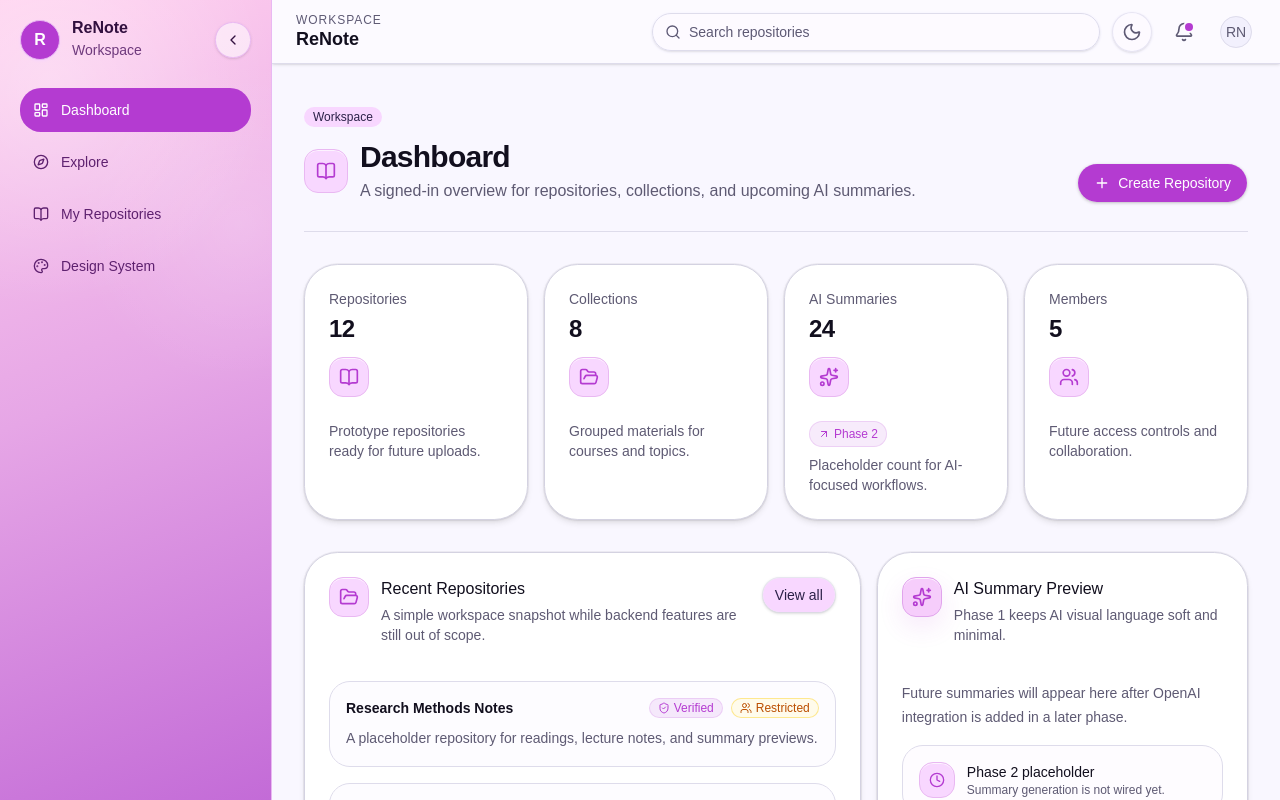
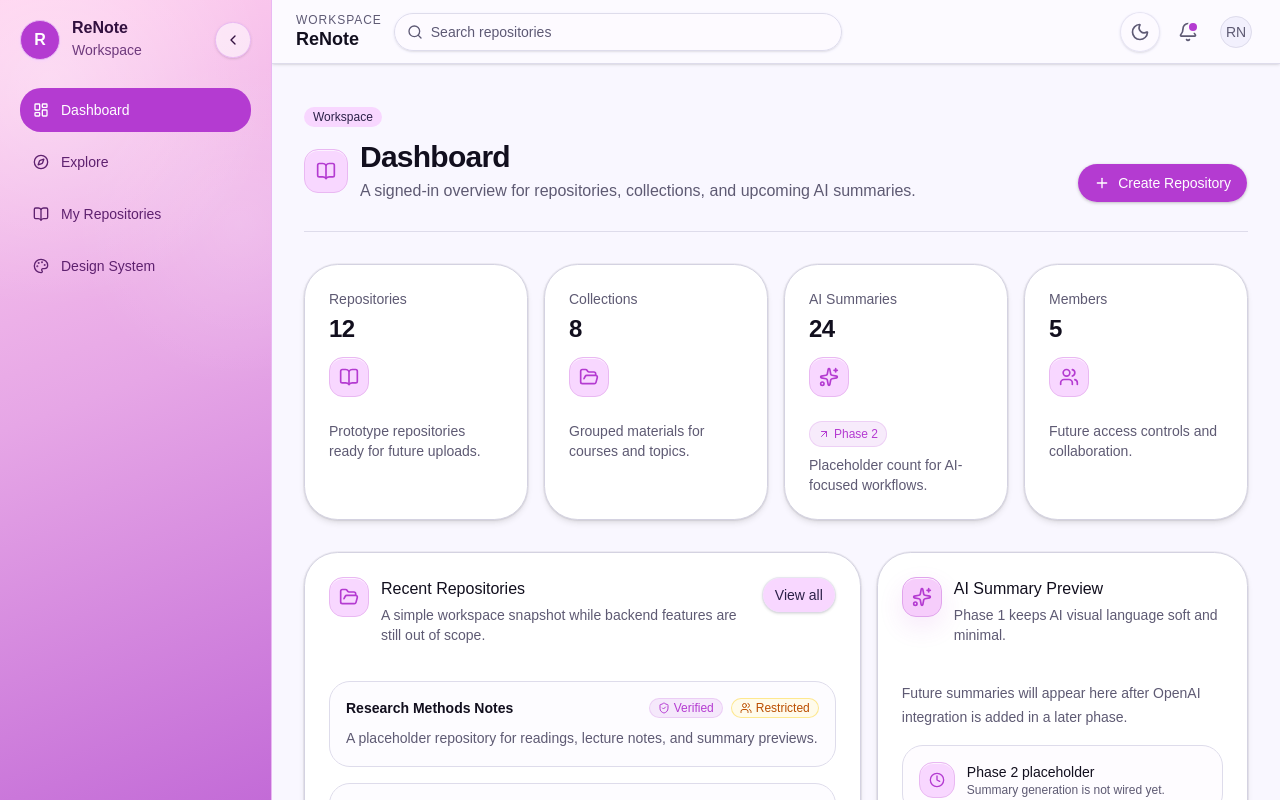
Before and after one commit to AlihCA/renote-development, a React (Vite) app in the folder renote/: page /app/dashboard in a window 1280 px wide. Built offline with nearby package versions, Linux system fonts and the light colour scheme.

Commit message:
Phase 2: Fix Mobile Layout

```diff
--- a/renote/src/components/layout/AppTopbar.jsx
+++ b/renote/src/components/layout/AppTopbar.jsx
@@ -122,7 +122,7 @@ function AppTopbar() {
         <h1 className="truncate text-lg font-semibold leading-tight">ReNote</h1>
       </div>
 
-      <div className="ml-auto hidden w-full max-w-md lg:block">
+      <div className="hidden w-full max-w-md lg:block">
         <div className="renote-input-shell">
           <Search className="pointer-events-none absolute left-3 top-1/2 size-4 -translate-y-1/2 text-muted-foreground" />
           <Input
@@ -133,6 +133,7 @@ function AppTopbar() {
         </div>
       </div>
 
+      <div className="ml-auto flex items-center gap-2">
         <Button
           aria-label={isDark ? "Switch to light mode" : "Switch to dark mode"}
           className="border-border/70 bg-background/80 text-muted-foreground hover:text-foreground"
@@ -174,6 +175,7 @@ function AppTopbar() {
             <DropdownMenuItem>Settings</DropdownMenuItem>
           </DropdownMenuContent>
         </DropdownMenu>
+      </div>
     </header>
   )
 }
```
Lines whose indentation alone changed are shown as unchanged.
